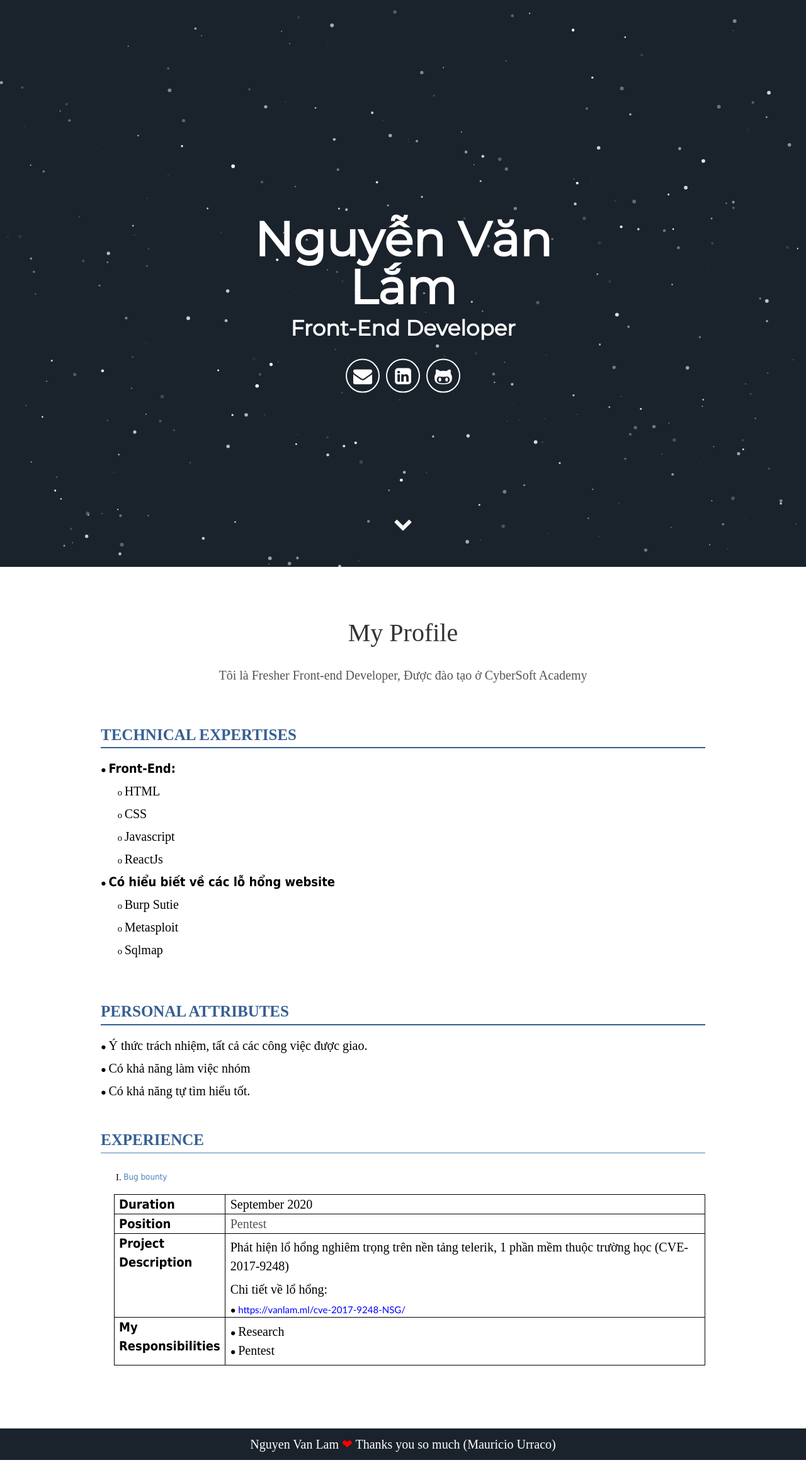
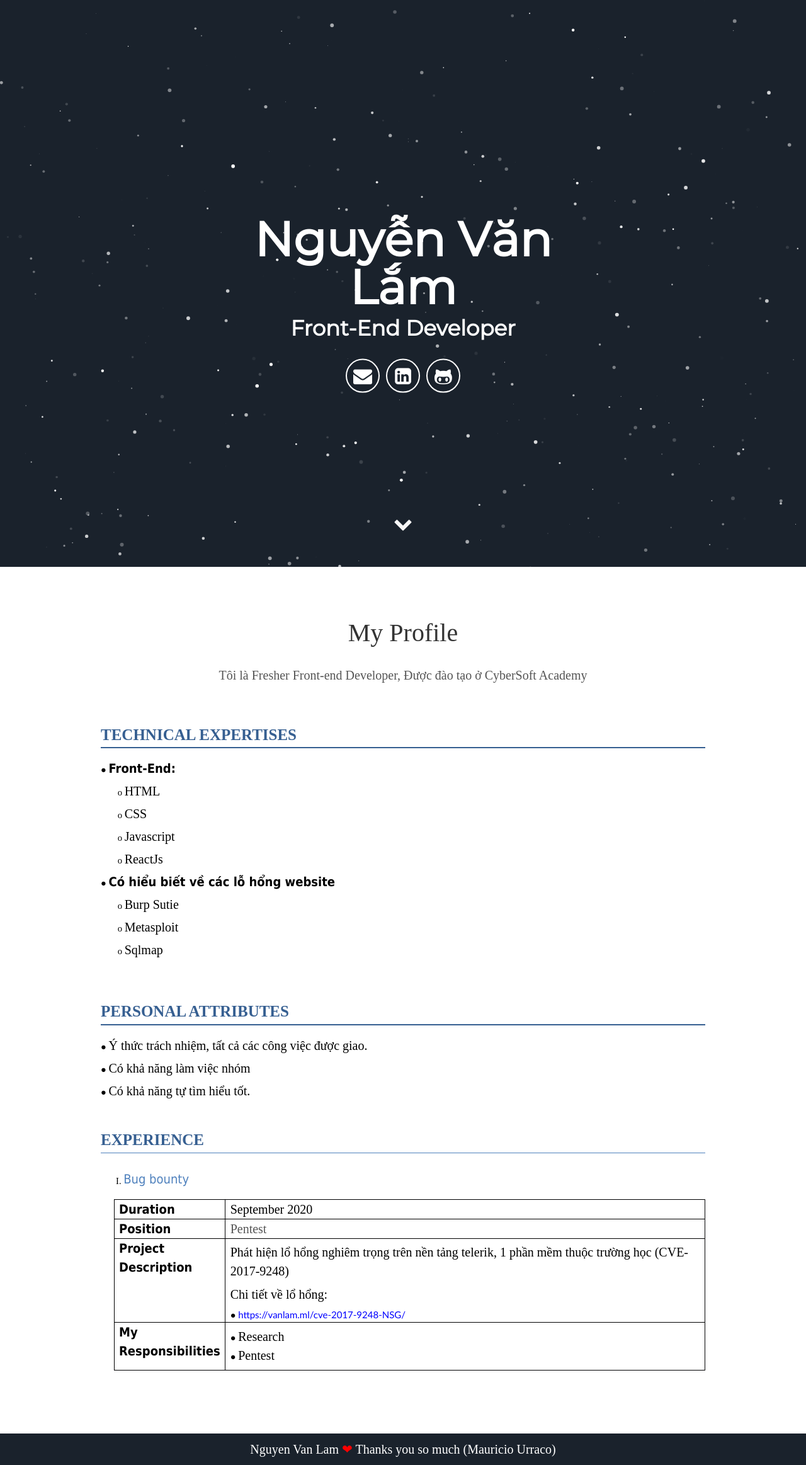
Before and after one commit to vanlam1412/cv, a Jekyll site: the page built from index.html, in a window 1280 px wide. Shown: the whole page at 63% size. Built offline with Jekyll 4.4.1, drawn with Linux system fonts in a browser that asks for light colours; some web fonts are replaced.

Commit message:
Update about.html

```diff
--- a/_includes/about.html
+++ b/_includes/about.html
@@ -50,7 +50,7 @@
     <p class="c1"><span class="c0"></span></p>
     <ol class="c6 lst-kix_list_1-0" start="4">
         <li class="c32">
-            <h3 style="display:inline"><span class="c8 c1">Bug bounty</span></h3></li>
+            <h3 style="display:inline"><span class="c8 c1" style="font-size: 20px">Bug bounty</span></h3></li>
     </ol>
     <p class="c4"><span class="c0"></span></p>
     <a id="t.a753efce6c38d6fa9aedc9bd34b6d52afe6b4fc1"></a>
```
